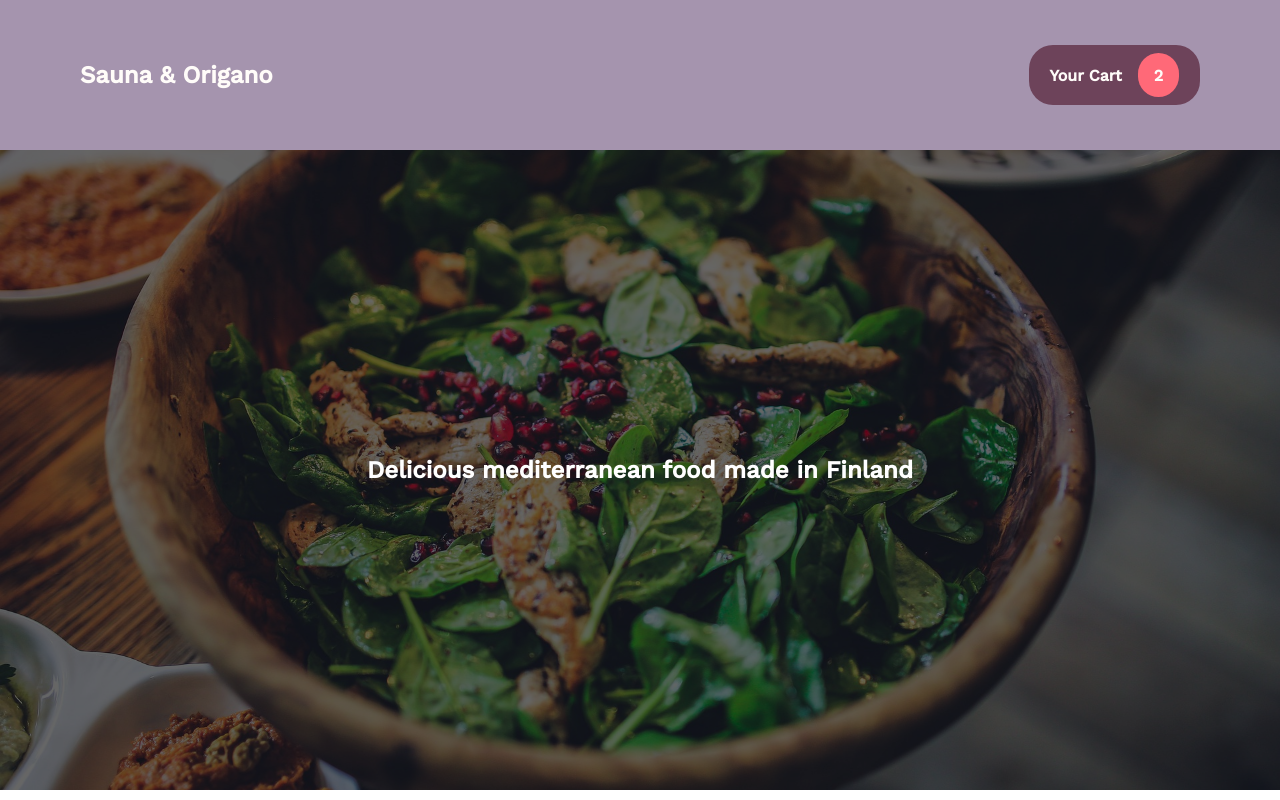
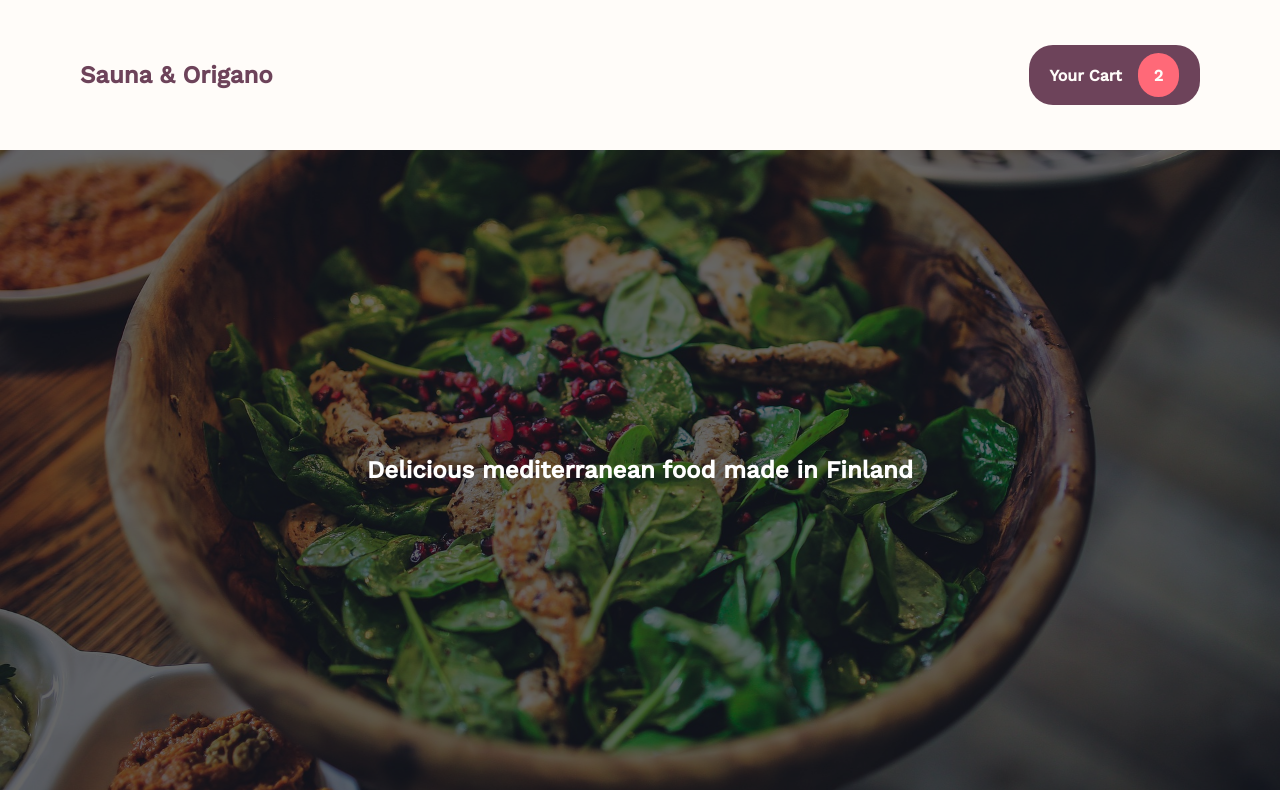
Before and after one commit to Alicino88/my-food-app, a React (Create React App) app: page / in a window 1280 px wide. Built offline with nearby package versions, Linux system fonts and the light colour scheme.

Commit message:
Modified Nav colors

```diff
--- a/src/Components/Layout/Nav.module.css
+++ b/src/Components/Layout/Nav.module.css
@@ -1,8 +1,8 @@
 nav {
-  background-color: #a594ae;
+  background-color: #fffcf9;
   height: 150px;
   width: 100%;
-  color: #fffcf9;
+  color: #6d435a;
   display: flex;
   align-items: center;
   justify-content: center;
```
